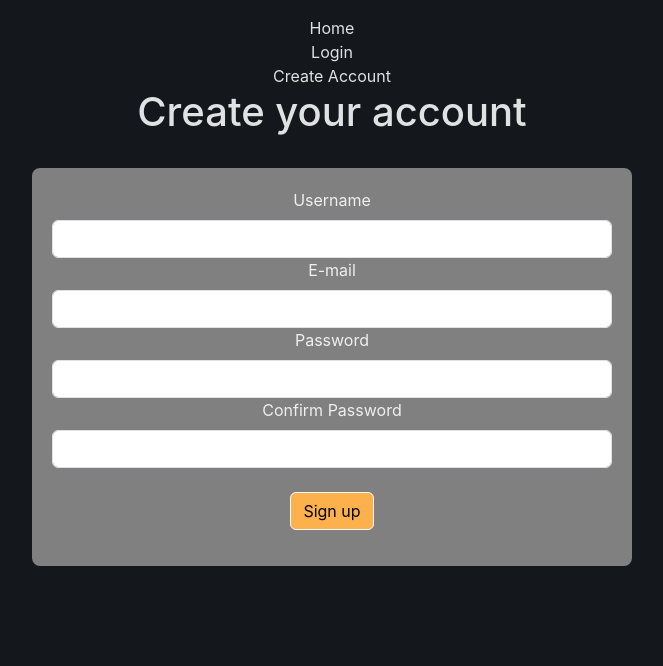
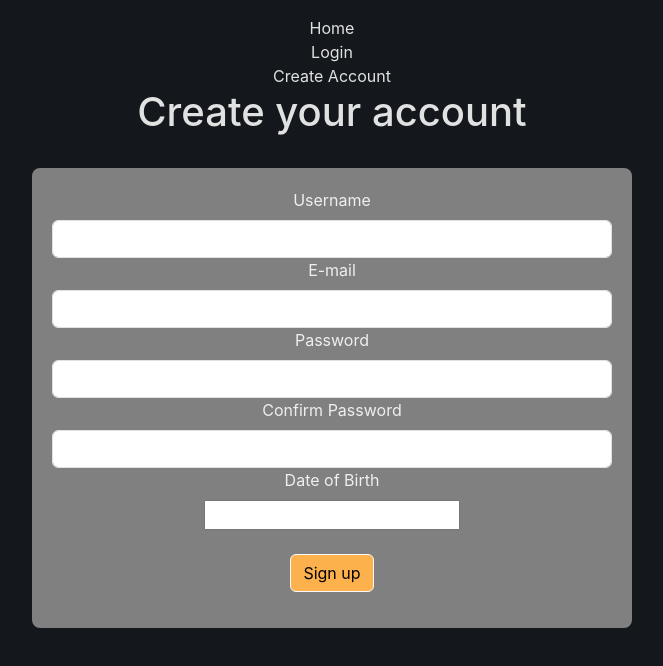
Before and after one commit to raulgarrigos/tapiocraft-client, a React (Vite) app: page /register in a window 1280 px wide. Shown: the top 666 px of the page, without its empty margins (308-971 px from the left). Built offline with nearby package versions, Linux system fonts and the light colour scheme; no server answers.

Commit message:
added birthday to register

```diff
--- a/package.json
+++ b/package.json
@@ -14,6 +14,7 @@
     "postcss": "^8.4.35",
     "react": "^18.2.0",
     "react-bootstrap": "^2.10.2",
+    "react-datepicker": "^6.6.0",
     "react-dom": "^18.2.0",
     "react-router-dom": "^6.22.3",
     "react-spinners": "^0.13.8",
--- a/src/pages/auth/Register.jsx
+++ b/src/pages/auth/Register.jsx
@@ -1,5 +1,6 @@
 import { useContext, useState } from "react";
 import { useNavigate } from "react-router-dom";
+import DatePicker from "react-datepicker";
 import service from "../../services/config";
 import { AuthContext } from "../../context/auth.context";
 
@@ -13,6 +14,7 @@ function Register() {
   const [email, setEmail] = useState("");
   const [password, setPassword] = useState("");
   const [confirmPassword, setConfirmPassword] = useState("");
+  const [dateOfBirth, setDateOfBirth] = useState(null);
   const [errorMessage, setErrorMessage] = useState("");
 
   const { authenticateUser } = useContext(AuthContext);
@@ -22,11 +24,20 @@ function Register() {
   const handleEmailChange = (e) => setEmail(e.target.value);
   const handlePasswordChange = (e) => setPassword(e.target.value);
   const handleConfirmPasswordChange = (e) => setConfirmPassword(e.target.value);
+  const handleDateOfBirthChange = (date) => {
+    console.log("Selected Date:", date);
+    setDateOfBirth(date);
+  };
 
   const handleSignup = async (e) => {
     e.preventDefault();
 
-    const newUser = { username, email, password };
+    const newUser = {
+      username,
+      email,
+      password,
+      dateOfBirth,
+    };
 
     if (password !== confirmPassword) {
       setErrorMessage("Passwords do not match");
@@ -34,9 +45,10 @@ function Register() {
     }
 
     try {
+      console.log(newUser);
       await service.post("/auth/register", newUser);
 
-      const credentials = { username, password };
+      const credentials = { username, password, dateOfBirth };
       const response = await service.post("/auth/login", credentials);
 
       localStorage.setItem("authToken", response.data.authToken);
@@ -108,6 +120,19 @@ function Register() {
             />
           </Form.Group>
 
+          <Form.Group controlId="formDateOfBirth">
+            <Form.Label>Date of Birth</Form.Label>
+            <br />
+            <DatePicker
+              selected={dateOfBirth}
+              onChange={handleDateOfBirthChange}
+              dateFormat="dd/MM/yyyy"
+              showYearDropdown
+              scrollableYearDropdown
+              yearDropdownItemNumber={100}
+            />
+          </Form.Group>
+
           <br />
 
           <Button
```
Also changed, not shown: 1 other file (tests, documents, lock files or other folders).
